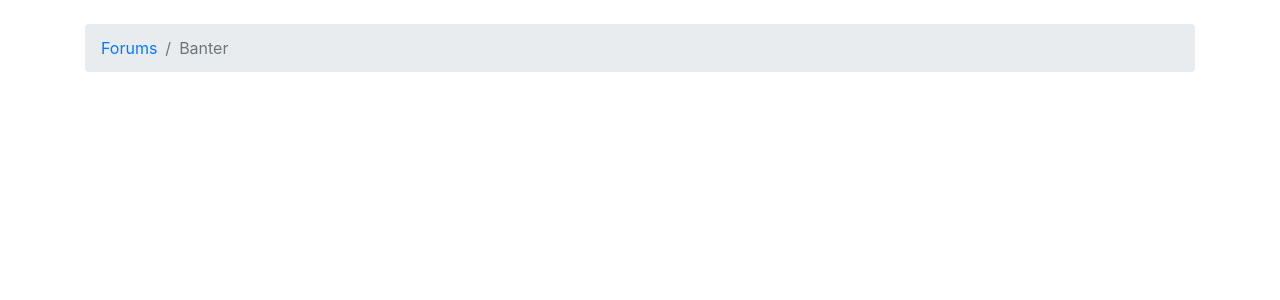
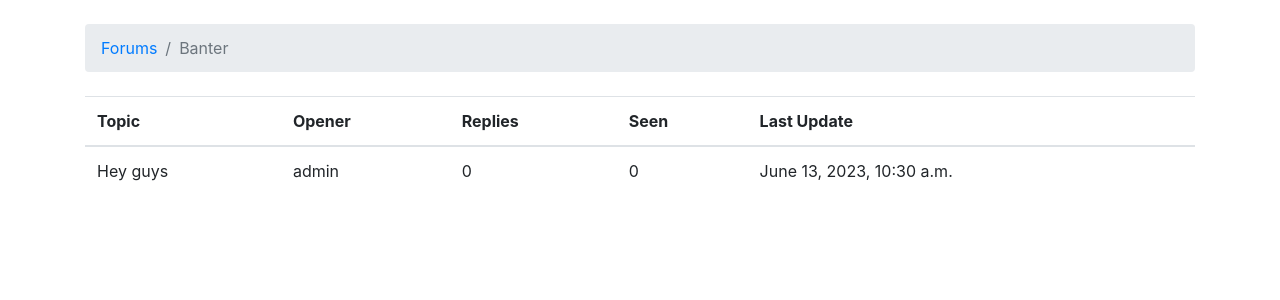
Before and after one commit to am-derrick/mydjangoapp, a Django app: page /forum/1/ in a window 1280 px wide. Shown: the part 74-374 px from the top of the page. Run offline with Django 4.2, Linux system fonts and the light colour scheme; data comes from the database, SQL or seed files in the repository; some libraries are stand-ins or nearby versions; some web fonts are replaced.

Commit message:
table added

```diff
--- a/templates/topics.html
+++ b/templates/topics.html
@@ -10,5 +10,26 @@
 {% endblock %}
 
 {% block content %}
-    <!-- to be used later -->
+    <table class="table">
+        <thead class="thead-inverse">
+            <tr>
+                <th>Topic</th>
+                <th>Opener</th>
+                <th>Replies</th>
+                <th>Seen</th>
+                <th>Last Update</th>
+            </tr>
+        </thead>
+        <tbody>
+            {% for topic in forum.topics.all %}
+                <tr>
+                    <td>{{ topic.subject }}</td>
+                    <td>{{ topic.opener.username }}</td>
+                    <td>0</td>
+                    <td>0</td>
+                    <td>{{ topic.last_updated }}</td>
+                </tr>
+            {% endfor %}
+        </tbody>
+    </table>
 {% endblock %}
```
